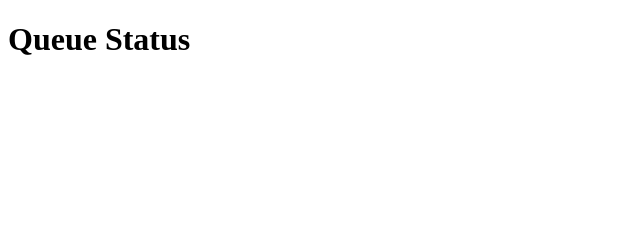
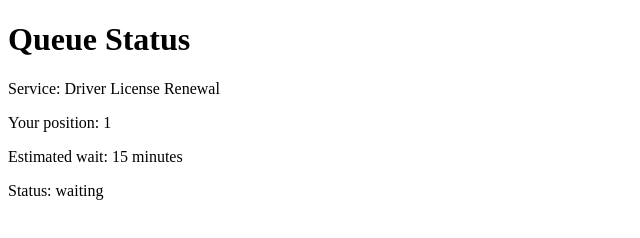
Before and after one commit to s101623/cosc4353-group9, a plain HTML site: page frontend/queue-status.html in a window 1280 px wide. Shown: the whole page, without its empty margins (0-640 px from the left). Drawn offline with Linux system fonts and the light colour scheme.

Commit message:
Queue status screen reads service and status from the mock data

```diff
--- /dev/null
+++ b/frontend/js/queue-status.js
@@ -0,0 +1,9 @@
+const entry = queueEntries[0];
+document.getElementById("position").textContent = entry.id;
+document.getElementById("status").textContent = entry.status;
+
+
+
+const service = services[0];
+document.getElementById("service-name").textContent = service.name;
+document.getElementById("wait-time").textContent = service.duration + " minutes";
--- a/frontend/queue-status.html
+++ b/frontend/queue-status.html
@@ -7,8 +7,23 @@
     <link rel="stylesheet" href="css/style.css">
 </head>
 <body>
-    <h1>Queue Status</h1>
+    <main>
+         <h1>Queue Status</h1>
+
+
+<section class="card">
+    <p>Service: <span id="service-name">Driver License Renewal</span></p>
+    <p>Your position: <span id="position">	1</span></p>
+    <p>Estimated wait: <span id="wait-time">15 minutes</span></p>
+    <p>Status: <span id="status">waiting</span></p>
+
+</section>
+
+
+     </main>
+
 
     <script src="js/mock-data.js"></script>
+    <script src="js/queue-status.js"></script>
 </body>
 </html>
```
